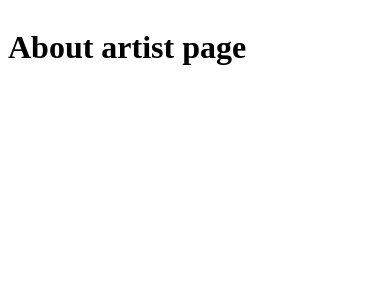
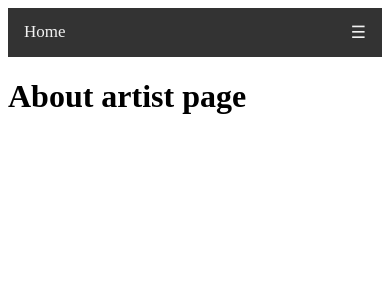
Before and after one commit to spolischook/cherryart, a PHP site: template src/Cherry/Resources/views/Main/about.html.twig in a window 390 px wide. Shown: the top 300 px of the page. Run offline with PHP 8.4, Linux system fonts and the light colour scheme; the template is opened without the code that fills it, so the values that code supplies are empty; some libraries are stand-ins or nearby versions.

Commit message:
Added navigation

```diff
--- a/composer.json
+++ b/composer.json
@@ -6,7 +6,8 @@
     "require": {
         "php": ">=7.0",
         "silex/silex": "~2.0",
-        "twig/twig": "^1.29"
+        "twig/twig": "^1.29",
+        "symfony/twig-bridge": "^3.2"
     },
     "autoload": {
         "psr-4": { "Cherry\\": "src/Cherry/"}
--- a/src/Cherry/Resources/views/layout.html.twig
+++ b/src/Cherry/Resources/views/layout.html.twig
@@ -4,10 +4,19 @@
         <meta charset="UTF-8">
         <meta name="viewport" content="width=device-width, initial-scale=1.0"/>
         <title>{% if page_title is defined %} {{ page_title }} | {% endif %} Tetiana Cherevan</title>
-        <link href="style.css" rel="stylesheet"
+        <link href="style.css" rel="stylesheet">
+        <script src="script.js"></script>
     </head>
     <body>
         <div class="container">
+            <ul class="topnav" id="myTopnav">
+                <li><a href="{{ path('homepage') }}">Home</a></li>
+                <li><a href="{{ path('art_works') }}">Art Works</a></li>
+                <li><a href="{{ path('about') }}">About</a></li>
+                <li class="icon">
+                    <a href="javascript:void(0);" onclick="menuToggle()">&#9776;</a>
+                </li>
+            </ul>
             <div class="content">
                 {% block content %}{% endblock %}
             </div>
--- /dev/null
+++ b/web/script.js
@@ -0,0 +1,9 @@
+/* Toggle between adding and removing the "responsive" class to topnav when the user clicks on the icon */
+function menuToggle() {
+    var x = document.getElementById("myTopnav");
+    if (x.className === "topnav") {
+        x.className += " responsive";
+    } else {
+        x.className = "topnav";
+    }
+}
--- a/web/style.css
+++ b/web/style.css
@@ -34,3 +34,62 @@
         margin-right: auto;
     }
 }
+
+/******** Top navigation styles *********/
+
+/* Remove margins and padding from the list, and add a black background color */
+ul.topnav {
+    width: 100%;
+    list-style-type: none;
+    margin: 0;
+    padding: 0;
+    overflow: hidden;
+    background-color: #333;
+}
+
+/* Float the list items side by side */
+ul.topnav li {float: left;}
+
+/* Style the links inside the list items */
+ul.topnav li a {
+    display: inline-block;
+    color: #f2f2f2;
+    text-align: center;
+    padding: 14px 16px;
+    text-decoration: none;
+    transition: 0.3s;
+    font-size: 17px;
+}
+
+/* Change background color of links on hover */
+ul.topnav li a:hover {background-color: #555;}
+
+/* Hide the list item that contains the link that should open and close the topnav on small screens */
+ul.topnav li.icon {display: none;}
+
+/* When the screen is less than 680 pixels wide, hide all list items, except for the first one ("Home"). Show the list item that contains the link to open and close the topnav (li.icon) */
+@media screen and (max-width:600px) {
+    ul.topnav li:not(:first-child) {display: none;}
+    ul.topnav li.icon {
+        float: right;
+        display: inline-block;
+    }
+}
+
+/* The "responsive" class is added to the topnav with JavaScript when the user clicks on the icon. This class makes the topnav look good on small screens */
+@media screen and (max-width:600px) {
+    ul.topnav.responsive {position: relative;}
+    ul.topnav.responsive li.icon {
+        position: absolute;
+        right: 0;
+        top: 0;
+    }
+    ul.topnav.responsive li {
+        float: none;
+        display: inline;
+    }
+    ul.topnav.responsive li a {
+        display: block;
+        text-align: left;
+    }
+}
```
Also changed, not shown: 1 other file.
